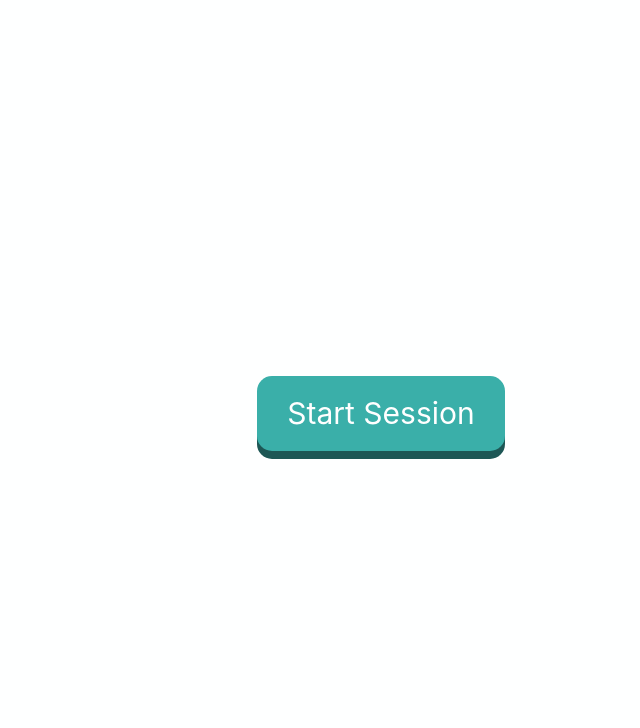
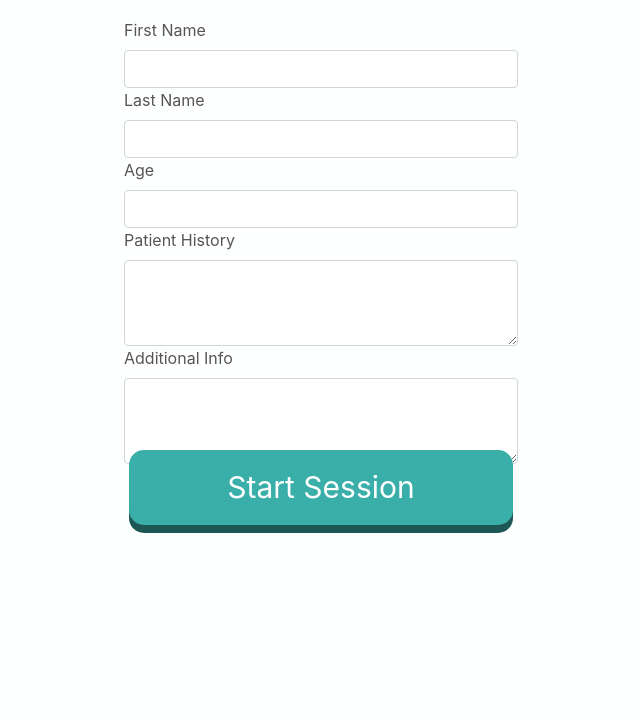
Before and after one commit to dtorzala90/TBS_App, a Django app: page / in a window 1280 px wide. Shown: the part 78-806 px from the top of the page, without its empty margins (329-969 px from the left). After the commit the page ends 611 px from the top, so only its background shows below. Run offline with Django 3.2, Linux system fonts and the light colour scheme; some libraries are stand-ins or nearby versions.

Commit message:
Finished task#292 under US#288
The start session page now has an input spot for patient name, age, history, and additional info. More input fields can be added if necessary with sponsor feedback.

```diff
--- a/decision/static/decision/main.css
+++ b/decision/static/decision/main.css
@@ -301,3 +301,26 @@ h4 {
 .btn-light {
     border-color: #2b7a78;
 }
+
+.startForm{
+    align-content: center;
+    text-align: center;
+    display: inline-block;
+    position: fixed;
+    z-index: 0;
+    left: 35%;
+    top: 6rem;
+    width: 30%;
+    margin-right: 10px;
+    margin-left: 10px;
+}
+
+.startButton{
+    position: fixed;
+    z-index: 0;
+    left: 35%;
+    top: 13rem;
+    width: 30%;
+    margin-right: 10px;
+    margin-left: 10px;
+}
--- a/decision/templates/decision/begin.html
+++ b/decision/templates/decision/begin.html
@@ -48,16 +48,35 @@
         </div>
     </nav>
 </header>
-<main>
-    <!-- Landing Page "Start Session" Button -->
-    <div id="init-trauma" class="container">
-        <br><br><br><br>
-        <div style="text-align: center;">
-            <form action="{% url 'startTrauma' %}" method="POST">
-                {% csrf_token %}
-                <input type="submit" class="btn btn-primary btn-xl" value="Start Session" name="start-btn">
-            </form>
-        </div>
+
+    <div class="startForm">
+        <form action="{% url 'startTrauma' %}" method="POST">
+            <div class="form-row">
+                <label>First Name</label>
+                <input type="text" class="form-control" id="firstName">
+            </div>
+
+            <div class="form-row">
+                    <label>Last Name</label>
+                    <input type="text" class="form-control" id="lastName">
+            </div>
+
+            <div class="form-row">
+                <label>Age</label>
+                <input type="text" class="form-control" id="patientAge">
+            </div>
+
+            <div class="form-row">
+                <label for="incidentInfo">Patient History</label>
+                <textarea class="form-control" id="patientHistory" rows="3"></textarea>
+            </div>
+
+            <div class="form-row">
+                <label for="initialInfo">Additional Info</label>
+                <textarea class="form-control" id="addlInfo" rows="3"></textarea>
+            </div>
+
+            <button type="submit" class="btn btn-primary btn-xl startButton" name="start-btn">Start Session</button>
+        </form>
     </div>
-</main>
 </body>
```
